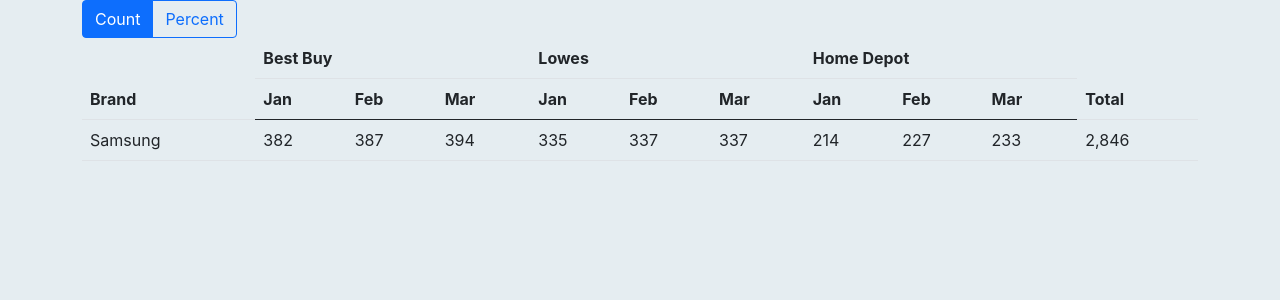
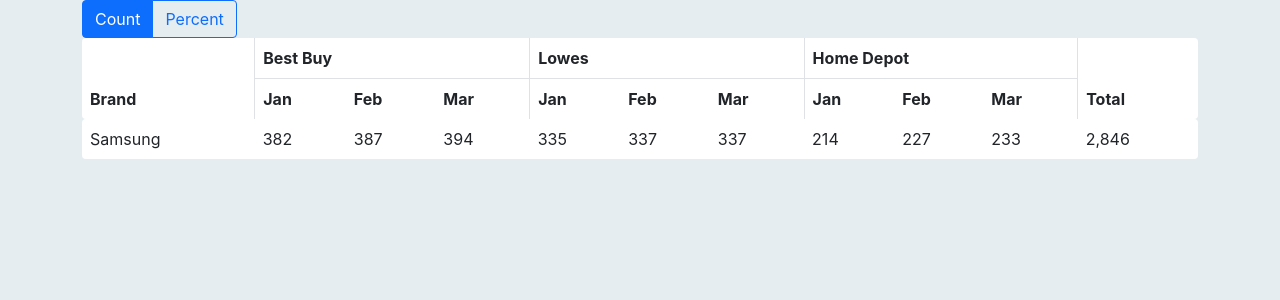
Before and after one commit to SturmB/react-api-test, a React (Create React App) app: page / in a window 1280 px wide. Shown: the top 300 px of the page. Built offline with nearby package versions, Linux system fonts and the light colour scheme.

Commit message:
💄 Formats and attempts to style the table

```diff
--- a/src/App.js
+++ b/src/App.js
@@ -47,27 +47,43 @@
 
 export function TableHead({ headers }) {
   return (
-    <thead>
+    <thead className="bg-white">
       <tr>
-        <th rowSpan={2}>{headers[0].name}</th>
+        <th rowSpan={2} className="rounded-start border-end">
+          {headers[0].name}
+        </th>
         {headers.map((store) => {
           if (store.hasOwnProperty(`months`)) {
             return (
-              <th key={store.name} colSpan={Object.keys(store.months).length}>
+              <th
+                key={store.name}
+                colSpan={Object.keys(store.months).length}
+                className="border-bottom border-end"
+              >
                 {store.name}
               </th>
             );
           }
           return null;
         })}
-        <th rowSpan={2}>{headers[headers.length - 1].name}</th>
+        <th rowSpan={2} className="rounded-end">
+          {headers[headers.length - 1].name}
+        </th>
       </tr>
       <tr>
         {headers.map((store) => {
           if (store.hasOwnProperty(`months`)) {
             // noinspection JSUnresolvedVariable
-            return store.months.map((month) => {
-              return <th key={store.name + `-` + month}>{month}</th>;
+            return store.months.map((month, index, array) => {
+              let borderClass = ``;
+              if (index === array.length - 1) {
+                borderClass = `border-end`;
+              }
+              return (
+                <th key={store.name + `-` + month} className={borderClass}>
+                  {month}
+                </th>
+              );
             });
           }
           return null;
@@ -79,21 +95,27 @@
 
 export function TableBody({ data, order, numType }) {
   return (
-    <tbody>
+    <tbody className="bg-white">
       {data.map((row) => {
         // noinspection JSUnresolvedVariable
         return (
           <tr key={row.brand}>
-            <td>{row.brand}</td>
+            <td className="rounded-start">{row.brand}</td>
             {order.map((item) => {
               if (numType === `count`) {
                 // noinspection JSUnresolvedVariable
-                return <td key={row.brand + item}>{convertCount(row[item])}</td>;
+                return (
+                  <td key={row.brand + item}>{convertCount(row[item])}</td>
+                );
               }
               // noinspection JSUnresolvedVariable
               return <td key={row.brand + item}>{row[`${item}_percent`]}%</td>;
             })}
-            <td>{numType === `count` ? convertCount(row.total) : `${row.total_percent}%`}</td>
+            <td className="rounded-end">
+              {numType === `count`
+                ? convertCount(row.total)
+                : `${row.total_percent}%`}
+            </td>
           </tr>
         );
       })}
@@ -165,7 +187,7 @@
               </button>
             </div>
 
-            <table className="table">
+            <table className="table table-borderless">
               <TableHead headers={capitalized} />
               <TableBody
                 data={allBrands.data}
```
